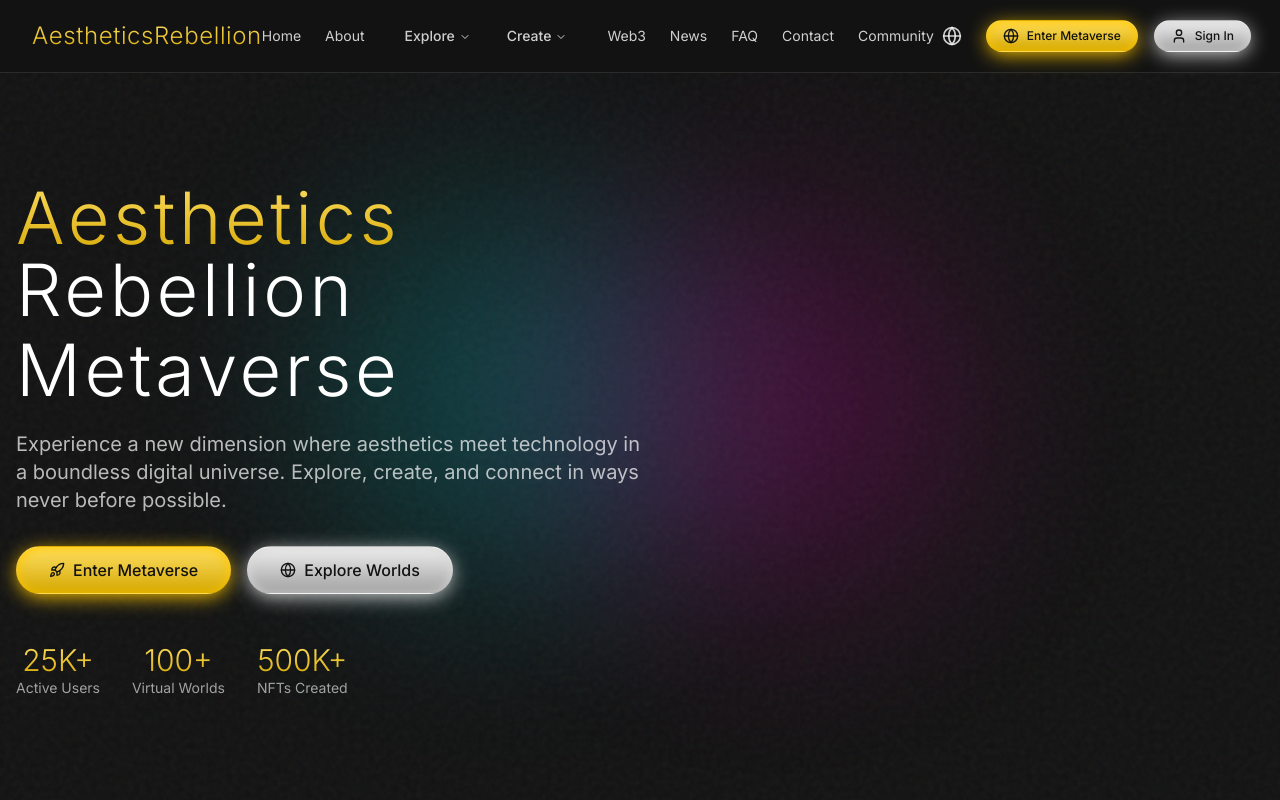
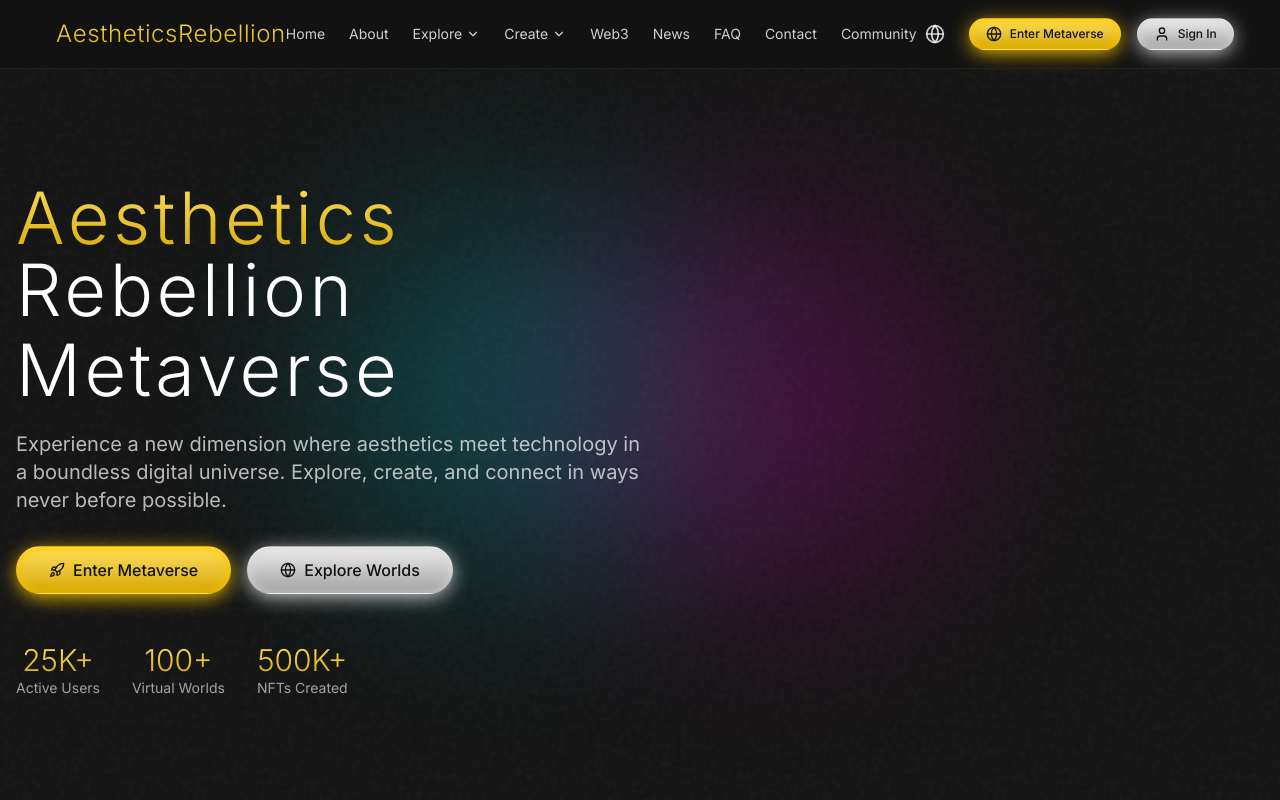
Before and after one commit to MarioSri/chrome-verse-rebellion-web, a React (Vite) app: page / in a window 1280 px wide. Shown: the top 800 px of the page. Built offline with nearby package versions, Linux system fonts and the light colour scheme.

Commit message:
Refactor: Implement Varjo-style navigation bar
Rebuild the navigation bar to match the design, layout, hover effects, responsive behavior, and animations of the Varjo website's navbar.

```diff
--- a/src/components/navigation-bar.tsx
+++ b/src/components/navigation-bar.tsx
@@ -1,3 +1,4 @@
+
 import * as React from "react";
 import { Link } from "react-router-dom";
 import { Menu, X, Globe, User, ChevronDown } from "lucide-react";
@@ -5,19 +6,22 @@ import { ChromeButton } from "./ui/chrome-button";
 import { cn } from "@/lib/utils";
 import { useTranslation } from "@/contexts/TranslationContext";
 import {
-  NavigationMenu,
-  NavigationMenuContent,
-  NavigationMenuItem,
-  NavigationMenuLink,
-  NavigationMenuList,
-  NavigationMenuTrigger,
-} from "@/components/ui/navigation-menu";
+  DropdownMenu,
+  DropdownMenuContent,
+  DropdownMenuItem,
+  DropdownMenuTrigger,
+} from "@/components/ui/dropdown-menu";
 import {
   Dialog,
   DialogContent,
   DialogTrigger,
 } from "@/components/ui/dialog";
 import { LanguageSelector } from "./language-selector";
+import {
+  HoverCard,
+  HoverCardContent,
+  HoverCardTrigger,
+} from "@/components/ui/hover-card";
 
 const NavigationBar = () => {
   const [isMenuOpen, setIsMenuOpen] = React.useState(false);
@@ -28,13 +32,13 @@ const NavigationBar = () => {
     { name: t.navigation.about, path: "/about" },
   ];
 
-  const exploreDropdownItems = [
+  const exploreItems = [
     { name: "All Worlds", path: "/explore" },
     { name: "Featured Planets", path: "/explore" },
     { name: "New Destinations", path: "/explore" },
   ];
 
-  const createDropdownItems = [
+  const createItems = [
     { name: "Get Started", path: "/create" },
     { name: "Tutorials", path: "/create/tutorials/intro" },
     { name: "Tools", path: "/create/tools/basics" },
@@ -49,90 +53,97 @@ const NavigationBar = () => {
   ];
 
   return (
-    <header className="fixed top-0 left-0 w-full z-50 backdrop-blur-lg bg-dark/80 border-b border-white/10">
-      <div className="container mx-auto flex items-center justify-between py-4 px-4 md:px-8">
-        <div className="flex items-center">
-          <Link to="/" className="text-2xl font-sans font-light tracking-wide text-gradient-gold">
+    <header className="fixed top-0 left-0 w-full z-50 bg-dark/80 backdrop-blur-lg border-b border-white/5">
+      <div className="container mx-auto">
+        <nav className="flex items-center justify-between py-4 px-4 md:px-6">
+          {/* Logo */}
+          <Link to="/" className="text-2xl font-sans font-light tracking-wide text-gradient-gold z-10">
             AestheticsRebellion
           </Link>
-        </div>
 
           {/* Desktop Navigation */}
-        <nav className="hidden lg:flex items-center space-x-6">
+          <div className="hidden lg:flex items-center space-x-8">
+            {/* Primary Navigation */}
+            <div className="flex items-center space-x-6">
               {mainNavItems.map((item) => (
                 <Link
                   key={item.name}
                   to={item.path}
-              className="text-sm font-sans text-white/80 hover:text-white transition-colors duration-200"
+                  className="text-sm text-white/80 hover:text-white transition-colors duration-200 py-2"
                 >
                   {item.name}
                 </Link>
               ))}
 
-          <NavigationMenu>
-            <NavigationMenuList>
-              <NavigationMenuItem>
-                <NavigationMenuTrigger className="bg-transparent hover:bg-transparent focus:bg-transparent data-[state=open]:bg-transparent text-white/80 hover:text-white">
-                  {t.navigation.explore}
-                </NavigationMenuTrigger>
-                <NavigationMenuContent className="bg-dark/95 backdrop-blur-lg border border-white/10 p-2">
-                  <ul className="grid w-[200px] gap-1">
-                    {exploreDropdownItems.map((item) => (
-                      <li key={item.name}>
-                        <NavigationMenuLink asChild>
+              {/* Explore Dropdown */}
+              <HoverCard openDelay={0} closeDelay={100}>
+                <HoverCardTrigger asChild>
                   <Link
+                    to="/explore"
+                    className="flex items-center text-sm text-white/80 hover:text-white transition-colors duration-200 py-2"
+                  >
+                    {t.navigation.explore} <ChevronDown size={14} className="ml-1" />
+                  </Link>
+                </HoverCardTrigger>
+                <HoverCardContent className="w-64 bg-dark/95 backdrop-blur-xl border border-white/10 p-2 animate-fade-in">
+                  <div className="flex flex-col space-y-1">
+                    {exploreItems.map((item) => (
+                      <Link
+                        key={item.name}
                         to={item.path}
-                            className="block text-sm font-sans text-white/80 hover:text-white hover:bg-white/10 p-2 rounded-md transition-colors"
+                        className="text-sm text-white/80 hover:text-white hover:bg-white/5 p-2 rounded-md transition-colors"
                       >
                         {item.name}
                       </Link>
-                        </NavigationMenuLink>
-                      </li>
                     ))}
-                  </ul>
-                </NavigationMenuContent>
-              </NavigationMenuItem>
+                  </div>
+                </HoverCardContent>
+              </HoverCard>
 
-              <NavigationMenuItem>
-                <NavigationMenuTrigger className="bg-transparent hover:bg-transparent focus:bg-transparent data-[state=open]:bg-transparent text-white/80 hover:text-white">
-                  {t.navigation.create}
-                </NavigationMenuTrigger>
-                <NavigationMenuContent className="bg-dark/95 backdrop-blur-lg border border-white/10 p-2">
-                  <ul className="grid w-[200px] gap-1">
-                    {createDropdownItems.map((item) => (
-                      <li key={item.name}>
-                        <NavigationMenuLink asChild>
+              {/* Create Dropdown */}
+              <HoverCard openDelay={0} closeDelay={100}>
+                <HoverCardTrigger asChild>
                   <Link
+                    to="/create"
+                    className="flex items-center text-sm text-white/80 hover:text-white transition-colors duration-200 py-2"
+                  >
+                    {t.navigation.create} <ChevronDown size={14} className="ml-1" />
+                  </Link>
+                </HoverCardTrigger>
+                <HoverCardContent className="w-64 bg-dark/95 backdrop-blur-xl border border-white/10 p-2 animate-fade-in">
+                  <div className="flex flex-col space-y-1">
+                    {createItems.map((item) => (
+                      <Link
+                        key={item.name}
                         to={item.path}
-                            className="block text-sm font-sans text-white/80 hover:text-white hover:bg-white/10 p-2 rounded-md transition-colors"
+                        className="text-sm text-white/80 hover:text-white hover:bg-white/5 p-2 rounded-md transition-colors"
                       >
                         {item.name}
                       </Link>
-                        </NavigationMenuLink>
-                      </li>
                     ))}
-                  </ul>
-                </NavigationMenuContent>
-              </NavigationMenuItem>
-            </NavigationMenuList>
-          </NavigationMenu>
+                  </div>
+                </HoverCardContent>
+              </HoverCard>
 
+              {/* Secondary Navigation */}
               {secondaryNavItems.map((item) => (
                 <Link
                   key={item.name}
                   to={item.path}
-              className="text-sm font-sans text-white/80 hover:text-white transition-colors duration-200"
+                  className="text-sm text-white/80 hover:text-white transition-colors duration-200 py-2"
                 >
                   {item.name}
                 </Link>
               ))}
-        </nav>
+            </div>
+          </div>
 
-        <div className="hidden lg:flex items-center space-x-4">
-          {/* Language Selector Trigger */}
+          {/* Right Side Actions */}
+          <div className="flex items-center space-x-4">
+            {/* Language Selector */}
             <Dialog>
               <DialogTrigger asChild>
-              <button className="p-2 rounded-full hover:bg-white/10 transition-colors">
+                <button className="p-2 rounded-full hover:bg-white/5 transition-colors">
                   <Globe size={20} className="text-white/80 hover:text-white" />
                 </button>
               </DialogTrigger>
@@ -141,114 +152,117 @@ const NavigationBar = () => {
               </DialogContent>
             </Dialog>
 
+            {/* Enter Metaverse Button - Desktop */}
+            <div className="hidden lg:block">
               <ChromeButton variant="gold" size="sm" className="flex items-center gap-2">
                 <Globe size={16} />
                 <Link to="/launcher" className="font-sans">{t.navigation.enterMetaverse}</Link>
               </ChromeButton>
+            </div>
+
+            {/* Sign In Button - Desktop */}
+            <div className="hidden lg:block">
               <ChromeButton variant="chrome" size="sm" className="flex items-center gap-2">
                 <User size={16} />
                 <span className="font-sans">{t.navigation.signIn}</span>
               </ChromeButton>
             </div>
 
-        {/* Mobile Menu Button */}
-        <div className="lg:hidden flex items-center gap-2">
-          {/* Mobile Globe Icon */}
-          <Dialog>
-            <DialogTrigger asChild>
-              <button className="p-2 rounded-full hover:bg-white/10 transition-colors">
-                <Globe size={20} className="text-white/80 hover:text-white" />
-              </button>
-            </DialogTrigger>
-            <DialogContent className="bg-white/95 backdrop-blur-lg border border-white/20 p-4 max-w-full w-[95%] max-h-[80vh] overflow-y-auto mx-auto">
-              <LanguageSelector />
-            </DialogContent>
-          </Dialog>
-
+            {/* Mobile Menu Toggle */}
             <button
-            className="text-white"
+              className="lg:hidden text-white"
               onClick={() => setIsMenuOpen(!isMenuOpen)}
             >
               {isMenuOpen ? <X size={24} /> : <Menu size={24} />}
             </button>
           </div>
+        </nav>
       </div>
 
-      {/* Mobile Menu */}
+      {/* Mobile Navigation Overlay */}
       <div
         className={cn(
-          "fixed inset-0 bg-dark/95 backdrop-blur-lg z-40 transition-all duration-300 ease-in-out",
-          isMenuOpen ? "opacity-100 top-16" : "opacity-0 top-[-100%] pointer-events-none"
+          "fixed inset-0 bg-dark/95 backdrop-blur-lg z-40 lg:hidden transition-all duration-300 ease-in-out",
+          isMenuOpen
+            ? "opacity-100 pointer-events-auto"
+            : "opacity-0 pointer-events-none"
         )}
       >
-        <nav className="flex flex-col items-center justify-start h-full space-y-6 pt-10 pb-20 overflow-y-auto">
+        <div className="container mx-auto pt-20 pb-12 px-6 h-full overflow-y-auto">
+          <nav className="flex flex-col space-y-6">
+            {/* Primary Navigation - Mobile */}
             {mainNavItems.map((item) => (
               <Link
                 key={item.name}
                 to={item.path}
-              className="text-xl font-sans text-white/80 hover:text-white transition-colors duration-200"
+                className="text-xl font-light text-white/90 hover:text-white transition-colors"
                 onClick={() => setIsMenuOpen(false)}
               >
                 {item.name}
               </Link>
             ))}
 
-          {/* Mobile Explore Dropdown */}
-          <div className="w-full flex flex-col items-center">
-            <button className="text-xl font-sans text-white/80 hover:text-white transition-colors duration-200 flex items-center">
-              {t.navigation.explore}
-              <ChevronDown size={16} className="ml-1" />
-            </button>
-            <div className="mt-2 flex flex-col items-center space-y-2">
-              {exploreDropdownItems.map((item) => (
+            {/* Explore Dropdown - Mobile */}
+            <DropdownMenu>
+              <DropdownMenuTrigger className="flex items-center text-xl font-light text-white/90 hover:text-white transition-colors">
+                {t.navigation.explore} <ChevronDown size={18} className="ml-1" />
+              </DropdownMenuTrigger>
+              <DropdownMenuContent className="bg-dark/95 backdrop-blur-xl border border-white/10 p-2 mt-2 w-full">
+                {exploreItems.map((item) => (
+                  <DropdownMenuItem key={item.name} asChild>
                     <Link
-                  key={item.name}
                       to={item.path}
-                  className="text-md font-sans text-white/60 hover:text-white transition-colors duration-200"
+                      className="text-lg text-white/80 hover:text-white hover:bg-white/5 p-2 rounded-md transition-colors"
                       onClick={() => setIsMenuOpen(false)}
                     >
                       {item.name}
                     </Link>
+                  </DropdownMenuItem>
                 ))}
-            </div>
-          </div>
+              </DropdownMenuContent>
+            </DropdownMenu>
 
-          {/* Mobile Create Dropdown */}
-          <div className="w-full flex flex-col items-center">
-            <button className="text-xl font-sans text-white/80 hover:text-white transition-colors duration-200 flex items-center">
-              {t.navigation.create}
-              <ChevronDown size={16} className="ml-1" />
-            </button>
-            <div className="mt-2 flex flex-col items-center space-y-2">
-              {createDropdownItems.map((item) => (
+            {/* Create Dropdown - Mobile */}
+            <DropdownMenu>
+              <DropdownMenuTrigger className="flex items-center text-xl font-light text-white/90 hover:text-white transition-colors">
+                {t.navigation.create} <ChevronDown size={18} className="ml-1" />
+              </DropdownMenuTrigger>
+              <DropdownMenuContent className="bg-dark/95 backdrop-blur-xl border border-white/10 p-2 mt-2 w-full">
+                {createItems.map((item) => (
+                  <DropdownMenuItem key={item.name} asChild>
                     <Link
-                  key={item.name}
                       to={item.path}
-                  className="text-md font-sans text-white/60 hover:text-white transition-colors duration-200"
+                      className="text-lg text-white/80 hover:text-white hover:bg-white/5 p-2 rounded-md transition-colors"
                       onClick={() => setIsMenuOpen(false)}
                     >
                       {item.name}
                     </Link>
+                  </DropdownMenuItem>
                 ))}
-            </div>
-          </div>
+              </DropdownMenuContent>
+            </DropdownMenu>
 
+            {/* Secondary Navigation - Mobile */}
             {secondaryNavItems.map((item) => (
               <Link
                 key={item.name}
                 to={item.path}
-              className="text-xl font-sans text-white/80 hover:text-white transition-colors duration-200"
+                className="text-xl font-light text-white/90 hover:text-white transition-colors"
                 onClick={() => setIsMenuOpen(false)}
               >
                 {item.name}
               </Link>
             ))}
 
-          <div className="flex flex-col space-y-4 mt-8">
+            {/* Mobile Actions */}
+            <div className="flex flex-col space-y-4 mt-6">
               <ChromeButton variant="gold" className="flex items-center justify-center gap-2">
                 <Globe size={18} />
-              <Link to="/launcher" className="font-sans" onClick={() => setIsMenuOpen(false)}>{t.navigation.enterMetaverse}</Link>
+                <Link to="/launcher" className="font-sans" onClick={() => setIsMenuOpen(false)}>
+                  {t.navigation.enterMetaverse}
+                </Link>
               </ChromeButton>
+
               <ChromeButton variant="chrome" className="flex items-center justify-center gap-2">
                 <User size={18} />
                 <span className="font-sans">{t.navigation.signIn}</span>
@@ -256,6 +270,7 @@ const NavigationBar = () => {
             </div>
           </nav>
         </div>
+      </div>
     </header>
   );
 };
--- a/src/index.css
+++ b/src/index.css
@@ -1,3 +1,4 @@
+
 @import url('https://fonts.googleapis.com/css2?family=Inter:wght@300;400;500;600;700&family=JetBrains+Mono:wght@400;500&display=swap');
 
 @tailwind base;
@@ -152,3 +153,36 @@
 .chrome-glow:hover::after {
   opacity: 1;
 }
+
+/* Varjo-style animations */
+@keyframes fadeIn {
+  from { opacity: 0; transform: translateY(10px); }
+  to { opacity: 1; transform: translateY(0); }
+}
+
+.animate-fade-in {
+  animation: fadeIn 0.3s ease-out forwards;
+}
+
+/* Smooth hover transition for navigation */
+.nav-link {
+  position: relative;
+}
+
+.nav-link::after {
+  content: '';
+  position: absolute;
+  bottom: -2px;
+  left: 0;
+  width: 100%;
+  height: 1px;
+  background-color: currentColor;
+  transform: scaleX(0);
+  transition: transform 0.3s ease;
+  transform-origin: right;
+}
+
+.nav-link:hover::after {
+  transform: scaleX(1);
+  transform-origin: left;
+}
```
Lines whose indentation alone changed are shown as unchanged.
